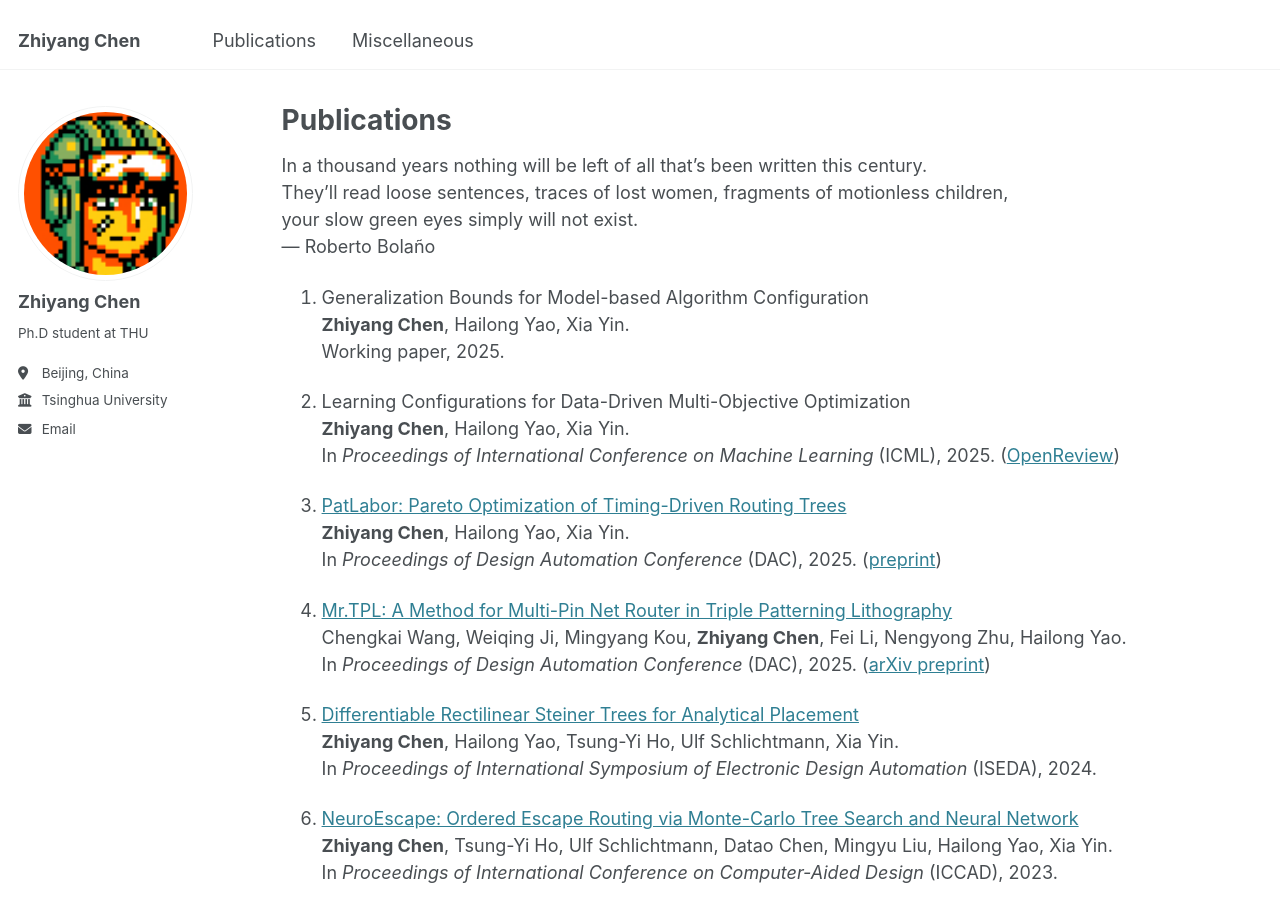
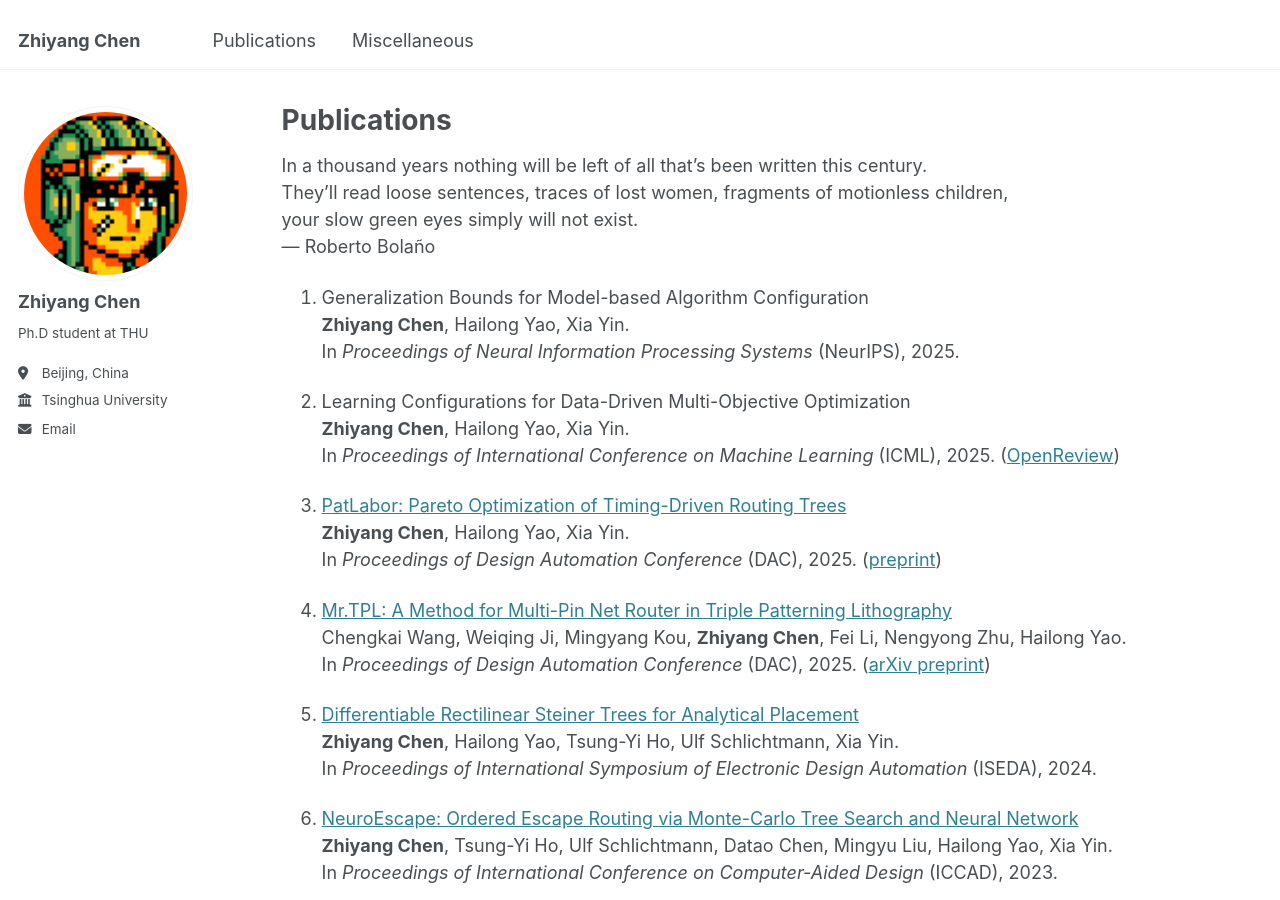
Before and after one commit to chen-zhi-yang/chen-zhi-yang.github.io, a Jekyll site: the page built from _pages/publications.md, in a window 1280 px wide and 900 px high. Built offline with Jekyll 4.4.1, drawn with Linux system fonts in a browser that asks for light colours.

Commit message:
Modify pubs

```diff
--- a/_pages/publications.md
+++ b/_pages/publications.md
@@ -18,7 +18,7 @@ your slow green eyes simply will not exist.
 
 9. Generalization Bounds for Model-based Algorithm Configuration
 **Zhiyang Chen**, Hailong Yao, Xia Yin.
-Working paper, 2025.
+In *Proceedings of Neural Information Processing Systems* (NeurIPS), 2025.
 
 8. Learning Configurations for Data-Driven Multi-Objective Optimization
 **Zhiyang Chen**, Hailong Yao, Xia Yin.
```
